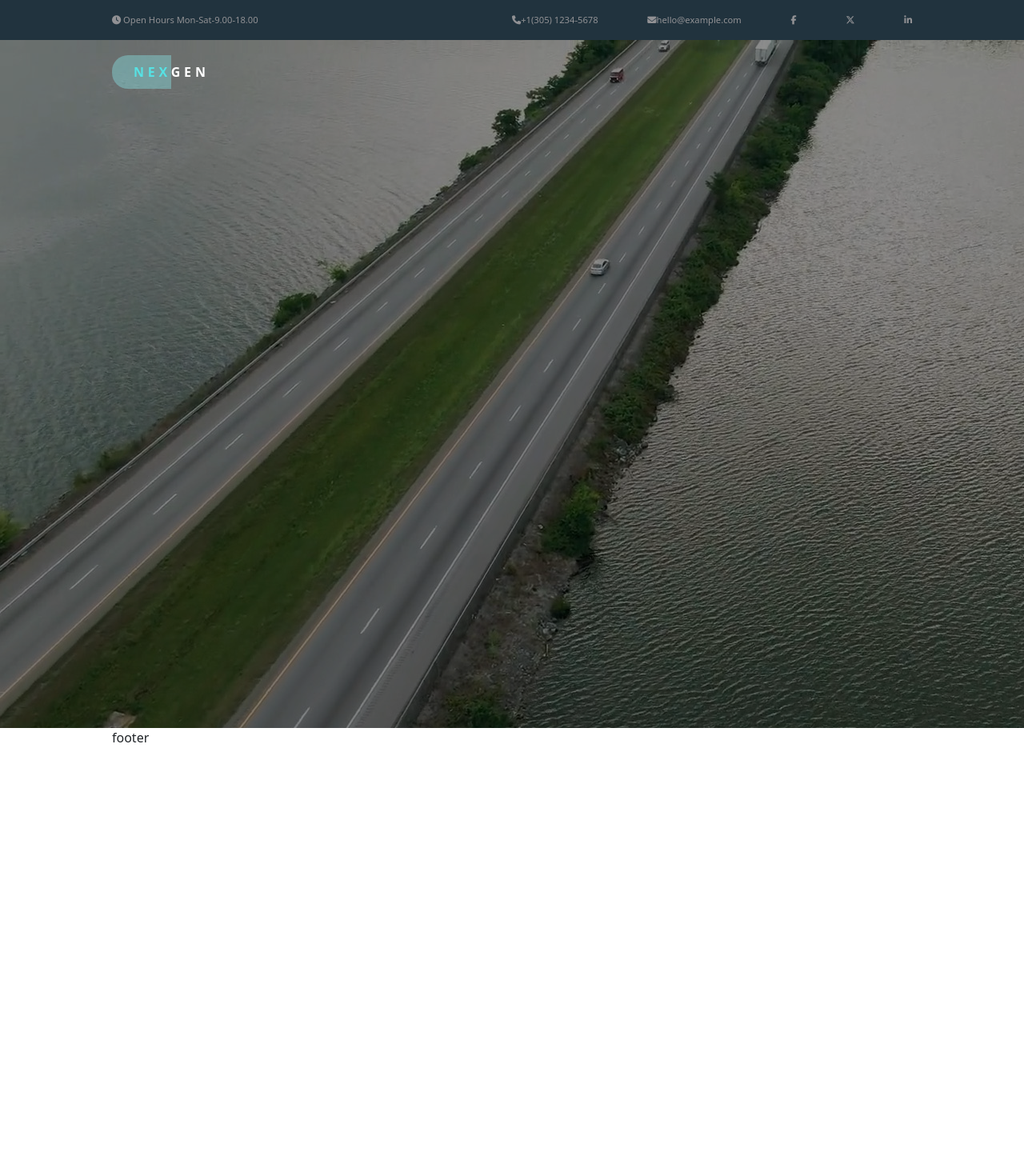
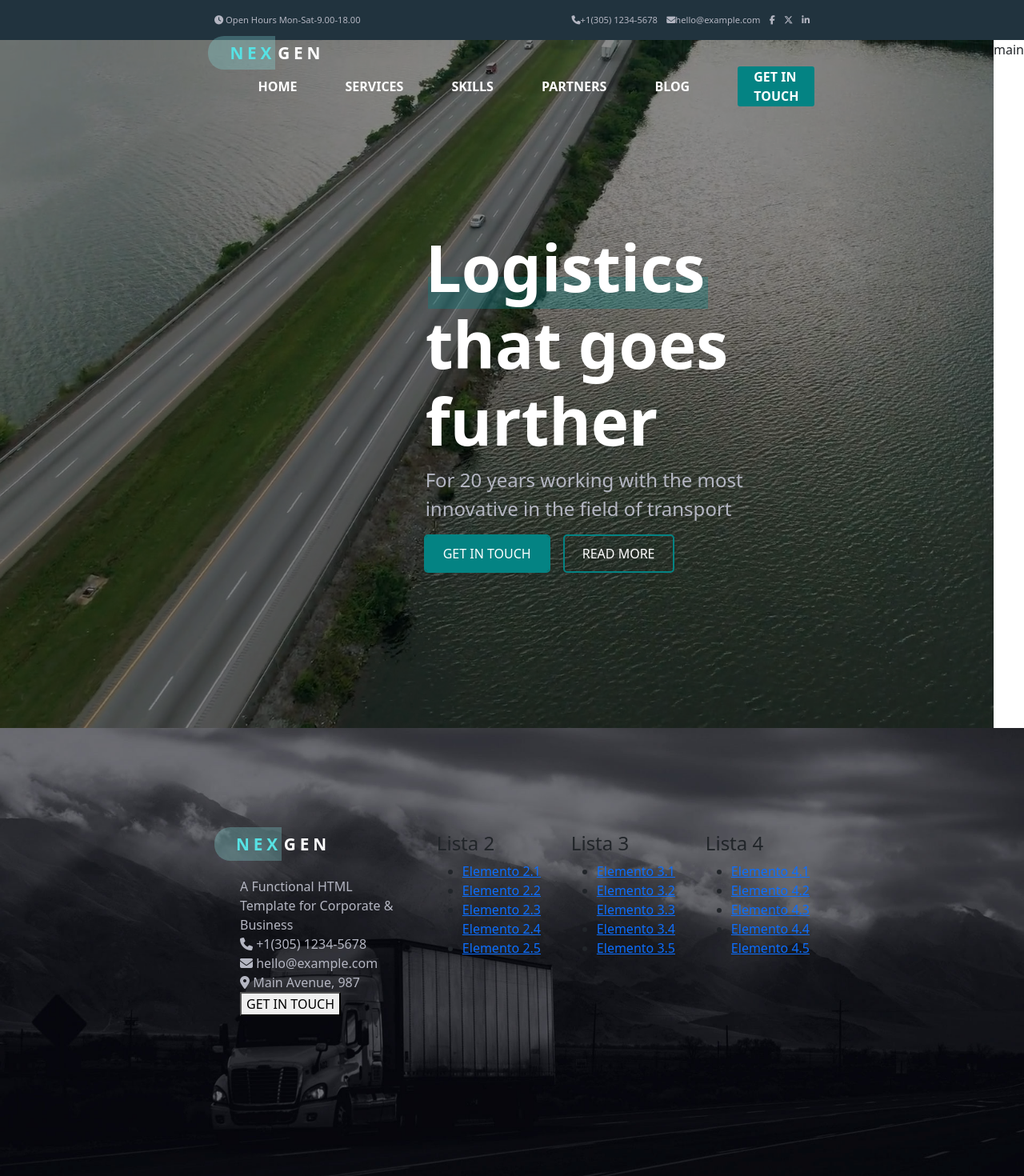
Before and after one commit to NicolaBellini/proj-html-vuejs, a Vue app: page / in a window 1280 px wide. Shown: the top 1470 px of the page at 80% size. Before the commit the page ends 934 px from the top, so only its background shows below. Built offline with nearby package versions, Linux system fonts and the light colour scheme.

Commit message:
[add] jumbo and footer

```diff
--- a/src/assets/scss/partials/_general.scss
+++ b/src/assets/scss/partials/_general.scss
@@ -2,7 +2,7 @@
 
 .container {
   max-width: 1400px;
-  width: 80%;
+  width: 60%;
   // display: flex;
   // justify-content: center;
 }
@@ -13,5 +13,5 @@
 }
 .debug {
   border: 1px solid red;
-  border-color: rgba(255, 0, 0, 0.408);
+  background-color: rgba(255, 0, 0, 0.408);
 }
--- a/src/assets/scss/partials/_typography.scss
+++ b/src/assets/scss/partials/_typography.scss
@@ -1 +1 @@
-@use './variables' as *;
+@use "./variables" as *;
--- a/src/assets/scss/partials/_variables.scss
+++ b/src/assets/scss/partials/_variables.scss
@@ -15,7 +15,8 @@ $form_input: #e5ebe5;
 // typography colors
 $whites: white;
 $dark_green: #048383;
+$dark_green_bg: #04838354;
 $light_green: #56e2e4;
-$light_green_bg: #88e1e36c;
-$paragraph: #919194;
+$light_green_bg: #88e1e349;
+$paragraph: #b4b6c2;
 $logos: #4f5050;
--- a/src/components/Footer.vue
+++ b/src/components/Footer.vue
@@ -1,21 +1,125 @@
 <script>
+import { store } from "../data/store";
 export default {
   data() {
-    return {};
+    return {
+      store,
+    };
   },
 };
 </script>
 
 <template>
   <div class="wrapper">
-    <div class="container">footer</div>
+    <div class="container">
+      <div class="footer-list contacts">
+        <div class="logo">
+          <span class="nex">NEX</span>
+          <span class="gen">GEN</span>
+        </div>
+        <ul>
+          <li>
+            <a href="#">A Functional HTML Template for Corporate & Business</a>
+          </li>
+          <li>
+            <a href="#"
+              ><i class="fa-solid fa-phone"></i> {{ store.contacts.phone }}</a
+            >
+          </li>
+          <li>
+            <a href="#"
+              ><i class="fa-solid fa-envelope"></i> {{ store.contacts.mail }}</a
+            >
+          </li>
+          <li>
+            <a href="#"
+              ><i class="fa-solid fa-location-dot"></i>
+              {{ store.contacts.location }}</a
+            >
+          </li>
+          <button><span>GET IN TOUCH</span></button>
+        </ul>
+      </div>
+
+      <div class="footer-list glass">
+        <h4>Lista 2</h4>
+        <ul>
+          <li><a href="#">Elemento 2.1</a></li>
+          <li><a href="#">Elemento 2.2</a></li>
+          <li><a href="#">Elemento 2.3</a></li>
+          <li><a href="#">Elemento 2.4</a></li>
+          <li><a href="#">Elemento 2.5</a></li>
+        </ul>
+      </div>
+
+      <div class="footer-list glass">
+        <h4>Lista 3</h4>
+        <ul>
+          <li><a href="#">Elemento 3.1</a></li>
+          <li><a href="#">Elemento 3.2</a></li>
+          <li><a href="#">Elemento 3.3</a></li>
+          <li><a href="#">Elemento 3.4</a></li>
+          <li><a href="#">Elemento 3.5</a></li>
+        </ul>
+      </div>
+
+      <div class="footer-list glass">
+        <h4>Lista 4</h4>
+        <ul>
+          <li><a href="#">Elemento 4.1</a></li>
+          <li><a href="#">Elemento 4.2</a></li>
+          <li><a href="#">Elemento 4.3</a></li>
+          <li><a href="#">Elemento 4.4</a></li>
+          <li><a href="#">Elemento 4.5</a></li>
+        </ul>
+      </div>
+    </div>
   </div>
 </template>
 
 <style lang="scss" scoped>
 @use "../assets/scss/partials/_variables.scss" as *;
 @import "../assets/scss/main.scss";
-p {
-  color: $dark_green;
+.wrapper {
+  height: 670px;
+  background-image: url(../../public/img/bg-10.jpg);
+  background-size: cover;
+  background-position: bottom center;
+  .container {
+    padding-top: 130px;
+    display: flex;
+    justify-content: space-between;
+    .contacts {
+      width: 240px;
+      margin-left: 0;
+      .logo {
+        margin-bottom: 25px;
+        color: $whites;
+        font-size: 1.3rem;
+        letter-spacing: 0.3rem;
+        font-weight: 700;
+        .nex {
+          color: $light_green;
+          padding: 7px 0 7px 27px;
+          background-color: $light_green_bg;
+          border-top-left-radius: 20px;
+          border-bottom-left-radius: 20px;
+        }
+        .gen {
+          margin-left: 3px;
+          font-weight: 600;
+        }
+      }
+      ul {
+        li {
+          list-style: none;
+          a {
+            color: $paragraph;
+            text-decoration: none;
+          }
+        }
+      }
+    }
+  }
 }
 </style>
--- a/src/components/Header.vue
+++ b/src/components/Header.vue
@@ -56,7 +56,7 @@ export default {
       align-items: center;
     }
     .contact {
-      width: 50%;
+      width: 40%;
       justify-content: space-between;
       align-items: center;
     }
--- a/src/components/Main.vue
+++ b/src/components/Main.vue
@@ -16,6 +16,7 @@ export default {
 <template>
   <div class="wrapper">
     <Jumbo />
+    main
   </div>
 </template>
 
--- a/src/components/partials/Jumbo.vue
+++ b/src/components/partials/Jumbo.vue
@@ -9,6 +9,31 @@ export default {};
           <div class="logo">
             <span class="nex">NEX</span>
             <span class="gen">GEN</span>
+          </div>
+          <div class="menu d-flex">
+            <ul class="d-flex">
+              <li><a href="">HOME</a></li>
+              <li><a href="">SERVICES</a></li>
+              <li><a href="">SKILLS</a></li>
+              <li><a href="">PARTNERS</a></li>
+              <li><a href="">BLOG</a></li>
+              <li><a href="">GET IN TOUCH</a></li>
+            </ul>
+          </div>
+        </div>
+
+        <div class="text-wrapper d-flex">
+          <div class="text">
+            <div class="underLine"></div>
+            <h1>Logistics that goes further</h1>
+            <p>
+              For 20 years working with the most innovative in the field of
+              transport
+            </p>
+            <div class="buttons">
+              <button class="first"><span>GET IN TOUCH</span></button>
+              <button class="second"><span>READ MORE</span></button>
+            </div>
           </div>
         </div>
       </div>
@@ -22,7 +47,7 @@ export default {};
 .wrapper {
   height: 860px;
   background-image: url(../../../public/img/jumbo.jpg);
-
+  background-size: cover;
   .overlay {
     background-color: rgba(0, 0, 0, 0.45);
     width: 100%;
@@ -31,19 +56,93 @@ export default {};
         color: $whites;
         display: flex;
         align-items: center;
-        height: 80px;
+        justify-content: space-between;
+        height: 100px;
         .logo {
+          font-size: 1.3rem;
           letter-spacing: 0.3rem;
+          font-weight: 700;
           .nex {
-            font-weight: 600;
             color: $light_green;
-            padding: 10px 0 10px 27px;
+            padding: 7px 0 7px 27px;
             background-color: $light_green_bg;
             border-top-left-radius: 20px;
             border-bottom-left-radius: 20px;
           }
           .gen {
+            margin-left: 3px;
             font-weight: 600;
+          }
+        }
+        .menu {
+          ul {
+            li {
+              list-style: none;
+              margin: 0 30px;
+              display: flex;
+              align-items: center;
+              height: 50px;
+
+              a {
+                font-weight: 600;
+                color: $whites;
+                text-decoration: none;
+              }
+            }
+            li:last-child {
+              border-radius: 3px;
+              background-color: $button;
+              padding: 10px 20px;
+              margin-right: 0;
+            }
+          }
+        }
+      }
+      .text-wrapper {
+        justify-content: flex-end;
+        height: 700px;
+        align-items: center;
+        .text {
+          position: relative;
+          color: $whites;
+          width: 450px;
+          .underLine {
+            position: absolute;
+            height: 40px;
+            width: 350px;
+            background-color: $dark_green_bg;
+            top: 60px;
+            left: 3px;
+          }
+          h1 {
+            position: relative;
+            z-index: 2;
+            font-weight: 900;
+            font-size: 5rem;
+          }
+          p {
+            color: $paragraph;
+            font-size: 1.5rem;
+          }
+          .buttons {
+            .first {
+              border-radius: 3px;
+              margin-right: 20px;
+              background-color: $button;
+              border: none;
+              outline: 2px solid $button;
+              padding: 10px 22px;
+            }
+            .second {
+              padding: 10px 22px;
+              border-radius: 3px;
+              background-color: transparent;
+              border: none;
+              outline: 2px solid $button;
+            }
+            span {
+              color: $whites;
+            }
           }
         }
       }
```
